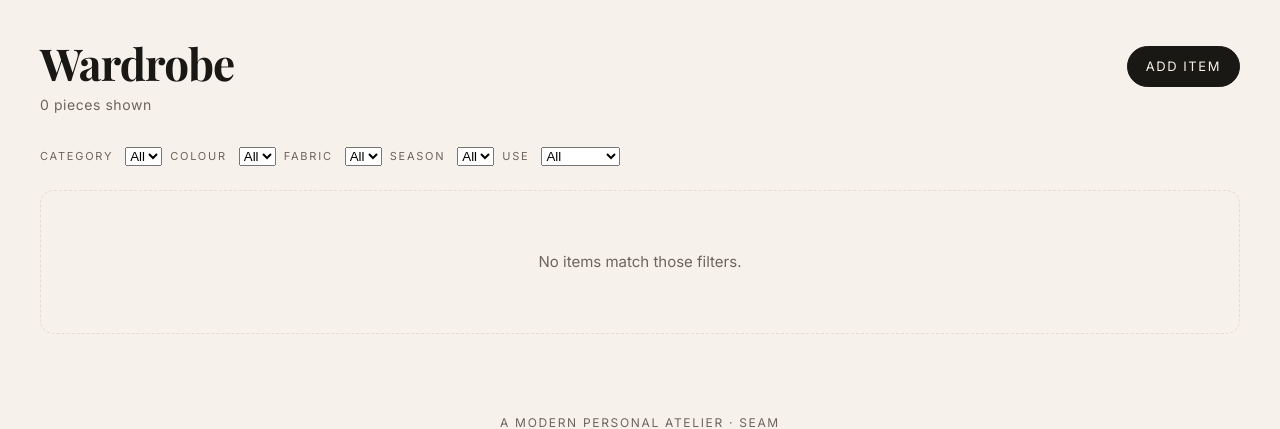
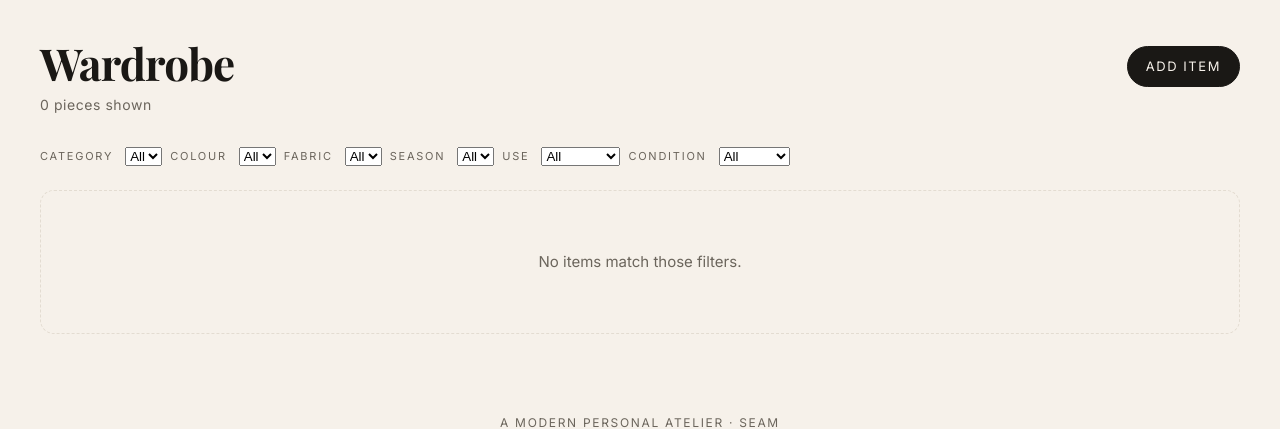
Before and after one commit to danielacarrasco/outfits-app, a FastAPI app: page /wardrobe in a window 1280 px wide. Shown: the part 112-541 px from the top of the page. Run offline with FastAPI, Linux system fonts and the light colour scheme; data that the repository does not hold is empty.

Commit message:
Add 5-level garment condition
Wardrobe items now have a condition field with 5 levels:
new, like_new, good (default), worn, tired.

- The vision classifier estimates condition from the photo using the
  same Structured Outputs schema; user can correct it on the review
  screen.
- Visible as a colour-coded chip on the item detail page and (when
  not 'good') on the wardrobe grid.
- Wardrobe grid gains a Condition filter.
- Forward-only auto-migration in init_db adds the column to existing
  SQLite databases on startup, so deployed instances pick it up
  without manual SQL.

```diff
--- a/app/db.py
+++ b/app/db.py
@@ -32,3 +32,27 @@ def init_db() -> None:
     # Import models so they're registered on Base.metadata before create_all.
     from . import models  # noqa: F401
     Base.metadata.create_all(bind=engine)
+    _migrate_add_missing_columns()
+
+
+# Tiny forward-only schema patcher. SQLAlchemy's create_all won't add columns
+# to an existing table; for an MVP without Alembic this is enough to keep
+# deployed databases in sync with the model.
+_REQUIRED_COLUMNS: dict[str, list[tuple[str, str]]] = {
+    "wardrobe_items": [
+        ("condition", "VARCHAR(20) DEFAULT 'good'"),
+    ],
+}
+
+
+def _migrate_add_missing_columns() -> None:
+    from sqlalchemy import inspect, text
+    inspector = inspect(engine)
+    with engine.begin() as conn:
+        for table, cols in _REQUIRED_COLUMNS.items():
+            if not inspector.has_table(table):
+                continue
+            existing = {c["name"] for c in inspector.get_columns(table)}
+            for col_name, col_def in cols:
+                if col_name not in existing:
+                    conn.execute(text(f"ALTER TABLE {table} ADD COLUMN {col_name} {col_def}"))
--- a/app/models.py
+++ b/app/models.py
@@ -38,6 +38,9 @@ class WardrobeItem(Base):
 
     notes = Column(Text, default="")
     ai_confidence_score = Column(Float, default=0.0)
+
+    # Condition: one of new, like_new, good, worn, tired.
+    condition = Column(String(20), default="good")
 
     created_at = Column(DateTime, default=datetime.utcnow)
     updated_at = Column(DateTime, default=datetime.utcnow, onupdate=datetime.utcnow)
--- a/app/routes/items.py
+++ b/app/routes/items.py
@@ -73,12 +73,15 @@ def create_item(
     work_appropriate: bool = Form(False),
     weekend_appropriate: bool = Form(False),
     season: str = Form("transeasonal"),
+    condition: str = Form("good"),
     notes: str = Form(""),
     ai_confidence_score: float = Form(0.0),
     ai_raw: str = Form(""),
 ):
     """Step 2: persist the user-approved values + AI log."""
     colours = [c.strip() for c in exact_colours.split(",") if c.strip()]
+    if condition not in {"new", "like_new", "good", "worn", "tired"}:
+        condition = "good"
     item = models.WardrobeItem(
         name=name,
         image_path=image_path,
@@ -94,6 +97,7 @@ def create_item(
         work_appropriate=work_appropriate,
         weekend_appropriate=weekend_appropriate,
         season=season,
+        condition=condition,
         notes=notes,
         ai_confidence_score=ai_confidence_score,
     )
@@ -114,7 +118,8 @@ def create_item(
         "fabric_guess": fabric_guess, "fabric_texture": fabric_texture,
         "silhouette": silhouette, "warmth_level": warmth_level,
         "formality_level": formality_level, "work_appropriate": work_appropriate,
-        "weekend_appropriate": weekend_appropriate, "season": season, "notes": notes,
+        "weekend_appropriate": weekend_appropriate, "season": season,
+        "condition": condition, "notes": notes,
     }
     user_corrected = any(raw.get(k) != v for k, v in final.items() if k in raw)
     log = models.AiClassificationLog(
--- a/app/routes/pages.py
+++ b/app/routes/pages.py
@@ -51,6 +51,7 @@ def wardrobe(
     fabric: Optional[str] = None,
     season: Optional[str] = None,
     work: Optional[str] = None,
+    condition: Optional[str] = None,
     db: Session = Depends(get_db),
 ):
     q = db.query(models.WardrobeItem)
@@ -66,6 +67,8 @@ def wardrobe(
         q = q.filter(models.WardrobeItem.work_appropriate.is_(True))
     if work == "weekend":
         q = q.filter(models.WardrobeItem.weekend_appropriate.is_(True))
+    if condition:
+        q = q.filter(models.WardrobeItem.condition == condition)
     items = q.order_by(desc(models.WardrobeItem.created_at)).all()
 
     all_items = db.query(models.WardrobeItem).all()
@@ -81,7 +84,7 @@ def wardrobe(
         items=items,
         facets=facets,
         active={"category": category, "colour": colour, "fabric": fabric,
-                "season": season, "work": work},
+                "season": season, "work": work, "condition": condition},
     )
 
 
--- a/app/static/css/style.css
+++ b/app/static/css/style.css
@@ -110,6 +110,12 @@ h1.display {
   color: var(--muted); text-transform: uppercase;
 }
 .chip.on { background: var(--ink); color: var(--bg); border-color: var(--ink); }
+.chip.cond-new       { border-color: #3f6b3f; color: #3f6b3f; }
+.chip.cond-like_new  { border-color: #6b8a3f; color: #6b8a3f; }
+.chip.cond-good      { border-color: var(--line); color: var(--muted); }
+.chip.cond-worn      { border-color: var(--accent-soft); color: var(--accent-soft); }
+.chip.cond-tired     { border-color: var(--bad); color: var(--bad); }
+
 .chip.colour { padding-left: 22px; position: relative; }
 .chip.colour::before {
   content: ""; position: absolute; left: 8px; top: 50%; transform: translateY(-50%);
--- a/app/templates/item_detail.html
+++ b/app/templates/item_detail.html
@@ -16,6 +16,7 @@
       <dt>Silhouette</dt><dd>{{ item.silhouette or '—' }}</dd>
       <dt>Warmth · Formality</dt><dd>{{ item.warmth_level }} / 5 · {{ item.formality_level }} / 5</dd>
       <dt>Season</dt><dd>{{ item.season }}</dd>
+      <dt>Condition</dt><dd><span class="chip cond-{{ item.condition }}">{{ item.condition.replace('_', ' ') }}</span></dd>
       <dt>Use</dt><dd>{% if item.work_appropriate %}Work {% endif %}{% if item.weekend_appropriate %}Weekend{% endif %}</dd>
       <dt>Notes</dt><dd>{{ item.notes or '—' }}</dd>
       <dt>AI confidence</dt><dd>{{ '%.2f'|format(item.ai_confidence_score) }}</dd>
--- a/app/templates/wardrobe.html
+++ b/app/templates/wardrobe.html
@@ -44,6 +44,15 @@
       <option value="weekend" {% if active.work == 'weekend' %}selected{% endif %}>Weekend</option>
     </select>
   </div>
+  <div class="group">
+    <label>Condition</label>
+    <select name="condition" onchange="this.form.submit()">
+      <option value="">All</option>
+      {% for c in ['new','like_new','good','worn','tired'] %}
+      <option value="{{ c }}" {% if active.condition == c %}selected{% endif %}>{{ c.replace('_',' ') }}</option>
+      {% endfor %}
+    </select>
+  </div>
 </form>
 
 {% if items %}
@@ -58,6 +67,7 @@
         {% if i.colour_family %}<span class="chip">{{ i.colour_family }}</span>{% endif %}
         {% if i.fabric_guess and i.fabric_guess != 'unknown' %}<span class="chip">{{ i.fabric_guess }}</span>{% endif %}
         {% if i.silhouette %}<span class="chip">{{ i.silhouette }}</span>{% endif %}
+        {% if i.condition and i.condition != 'good' %}<span class="chip cond-{{ i.condition }}">{{ i.condition.replace('_',' ') }}</span>{% endif %}
       </div>
     </div>
   </a>
```
Also changed, not shown: app/ai/classify.py (+8 -1 lines), app/schemas.py (+7 -0 lines), app/templates/item_new.html (+10 -0 lines).
